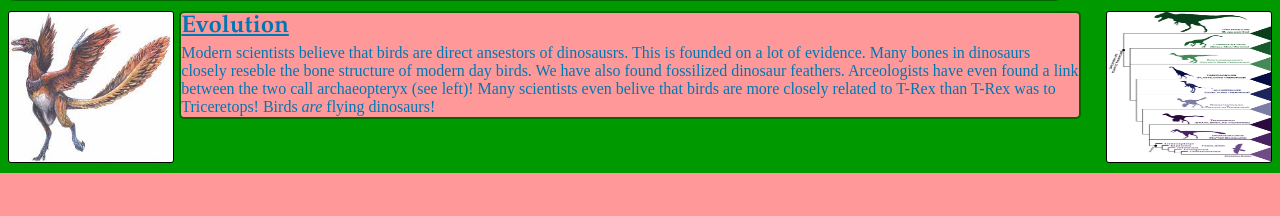
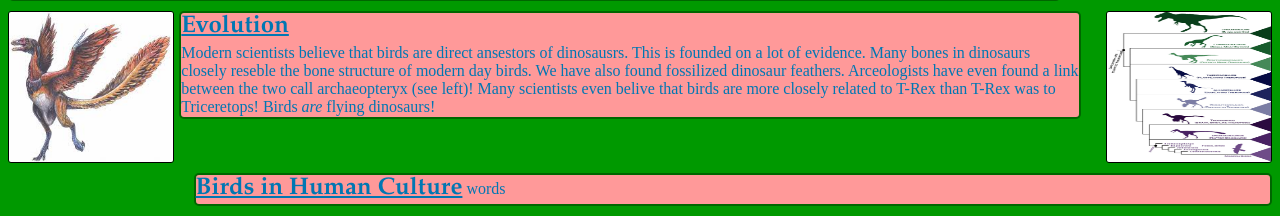
Before and after one commit to mgoldberg/StaticHTML2, a PHP site: page /StaticHTML2/ in a window 1280 px wide. Shown: the part 684-900 px from the top of the page. Before the commit the page ends 857 px from the top, so only its background shows below. Run offline with PHP 8.4, Linux system fonts and the light colour scheme.

Commit message:
birds in human culture category

```diff
--- a/index.php
+++ b/index.php
@@ -75,7 +75,12 @@
 		<img id = "left3" src="http://localhost/StaticHTML2/images/imgres.jpg" height = "200px" width = "200px"/>
 		<img id = "right3" src="http://localhost/StaticHTML2/images/dinosaur-bird-family-tree.jpg" height = "200px" width = "200px"/>
 
-
+		<div id = right2>
+			<a id = "title1">Birds in Human Culture</a>
+			<p>
+				words
+			</p>
+		</div>
 
 	</body>
 
```
